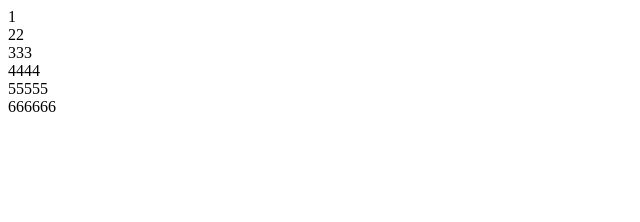
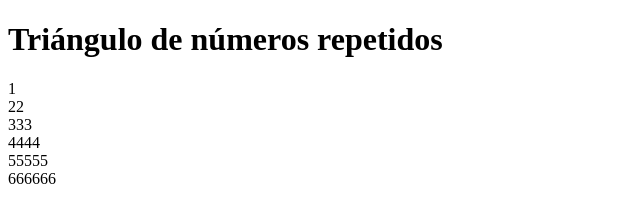
Before and after one commit to Carluchox/triangulo, a plain HTML site: page index.html in a window 1280 px wide. Shown: the whole page, without its empty margins (0-640 px from the left). Drawn offline with Linux system fonts and the light colour scheme.

Commit message:
Update index.html

```diff
--- a/index.html
+++ b/index.html
@@ -5,8 +5,9 @@
   <meta name="viewport" content="width=device-width, initial-scale=1.0">
   <meta http-equiv="X-UA-Compatible" content="ie=edge">
   <title>Pirámide de números</title>
-  <script src="script.js"></script>
 </head>
 <body>
+<h1>Triángulo de números repetidos</h1>
+<script src="script.js"></script>
 </body>
 </html>
```
